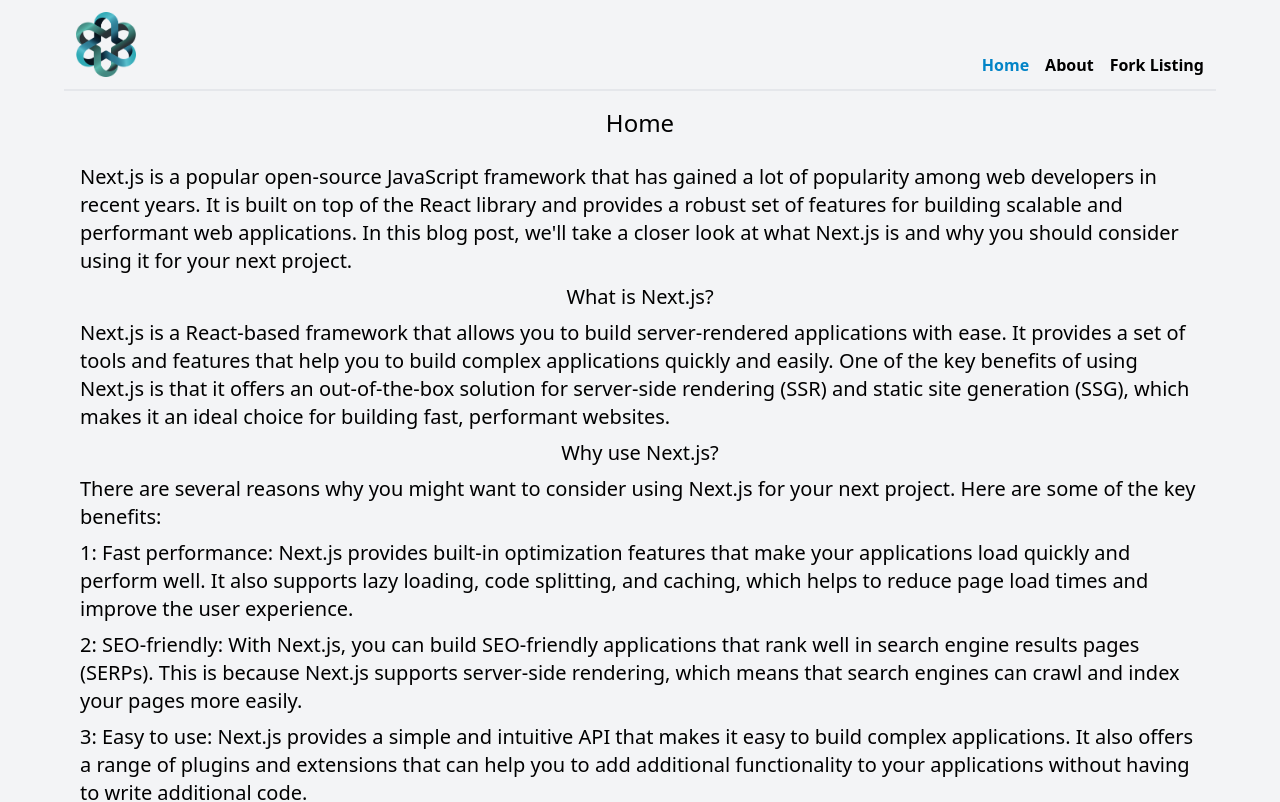
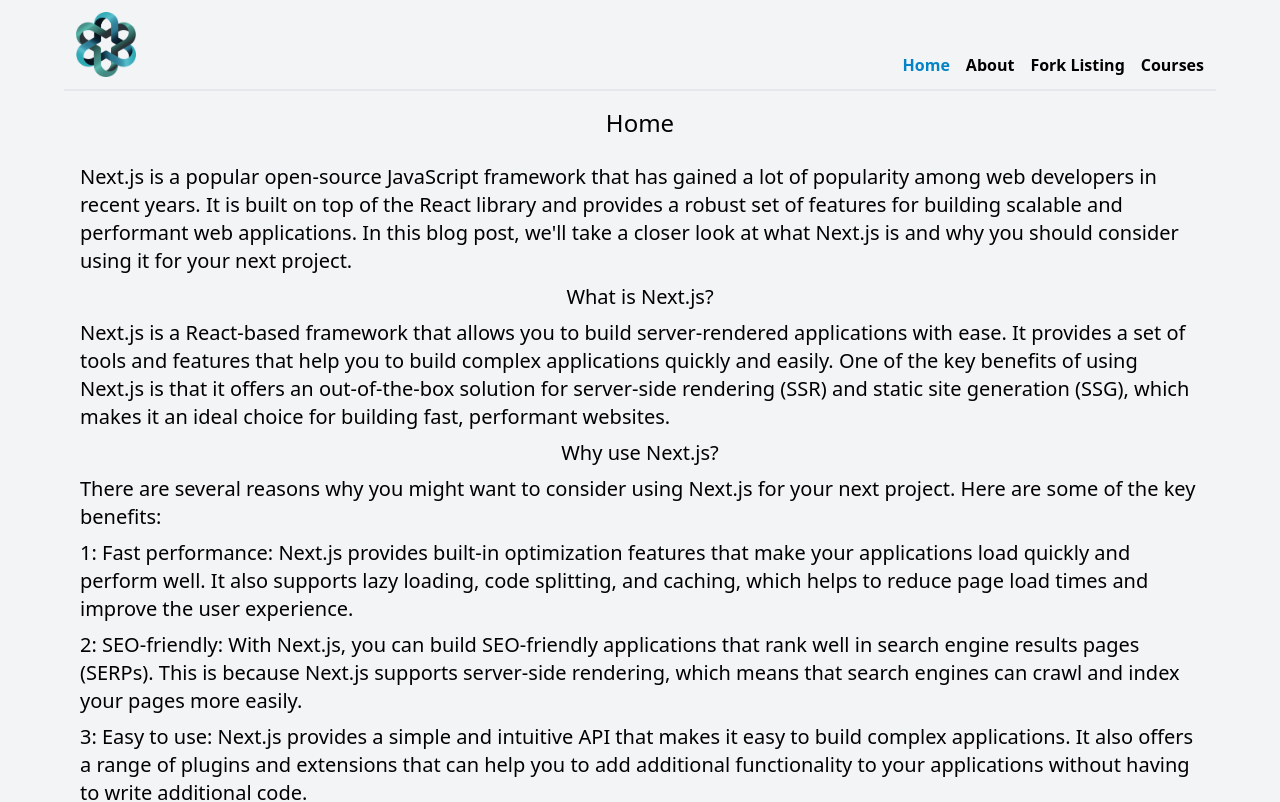
Before and after one commit to sameetghouri/Next-ListApp, a Next.js app: page / in a window 1280 px wide. Shown: the top 802 px of the page. Built offline with nearby package versions, Linux system fonts and the light colour scheme.

Commit message:
modified

```diff
--- /dev/null
+++ b/app/api/courses/dta.json
@@ -0,0 +1,37 @@
+[
+  {
+    "id": 1,
+    "title": "React Front To Back",
+    "description": "Learn Modern React, Including Hooks, Context API, Full Stack MERN & Redux By Building Real Life Projects.",
+    "link": "https://www.traversymedia.com/Modern-React-Front-To-Back-Course",
+    "level": "Beginner"
+  },
+  {
+    "id": 2,
+    "title": "Node.js API Masterclass",
+    "description": "Build an extensive RESTful API using Node.js, Express, and MongoDB",
+    "link": "https://www.traversymedia.com/node-js-api-masterclass",
+    "level": "Intermediate"
+  },
+  {
+    "id": 3,
+    "title": "Modern JavaScript From The Beginning",
+    "description": "37 hour course that teaches you all of the fundamentals of modern JavaScript.",
+    "link": "https://www.traversymedia.com/modern-javascript-2-0",
+    "level": "All Levels"
+  },
+  {
+    "id": 4,
+    "title": "Next.js Dev To Deployment",
+    "description": "Learn Next.js by building a music event website and a web dev blog as a static website",
+    "link": "https://www.traversymedia.com/next-js-dev-to-deployment",
+    "level": "Intermediate"
+  },
+  {
+    "id": 5,
+    "title": "50 Projects in 50 Days",
+    "description": "Sharpen your skills by building 50 quick, unique & fun mini projects.",
+    "link": "https://www.traversymedia.com/50-Projects-In-50-Days",
+    "level": "Beginner"
+  }
+]
--- /dev/null
+++ b/app/api/courses/route.js
@@ -0,0 +1,22 @@
+
+import courses from './dta.json';
+import { NextResponse } from 'next/server';
+import { v4 as uuidv4 } from 'uuid';
+export async function GET(request) {
+   // return new Response(JSON.stringify(courses))
+   return NextResponse.json(courses )
+  }
+
+
+export async function POST(request) {
+   const {title,description,level,link} =await request.json();
+   const newCourse = {
+      id:uuidv4(),
+      title,
+      description,
+      level,
+      link
+     }
+   courses.push(newCourse)
+   return NextResponse.json(courses)
+}
--- /dev/null
+++ b/app/api/courses/search/route.js
@@ -0,0 +1,14 @@
+
+import courses from '../dta.json';
+import { NextResponse } from 'next/server';
+export async function GET(request) {
+
+    const {searchParams} = new URL(request.url)
+    //console.log(searchParams)
+    //console.log(searchParams.get('query'))
+    //console.log(searchParams.get('name'))
+    const query = searchParams.get('query')
+    const filteredCourses = courses.filter((course) =>
+    course.title.toLowerCase().includes(query.toLowerCase())) //shows the only course which matches the query
+   return NextResponse.json(filteredCourses)
+  }
--- /dev/null
+++ b/app/courses/page.js
@@ -0,0 +1,29 @@
+"use client"
+import { useState,useEffect } from "react";
+import Link from "next/link";
+import Courses from "@/components/Courses";
+import CourseSearch from "@/components/courseSearch";
+
+const courses =() => {
+    const [cores, setcores]= useState([]);
+
+        useEffect ( ()=>{
+        const fetchCourse = async () =>{
+        const res = await fetch('/api/courses')
+        const data = await res.json()
+        setcores(data)
+        }
+        fetchCourse();
+        },[])
+
+    return (
+
+        <div className="flex flex-col  items-center">
+            <h1>Welcome To The Courses</h1>
+        <CourseSearch getSearchResults={(result)=> setcores(result)}/> // This is a callback Funtion
+        <Courses dta={cores}/>
+        </div>
+     );
+}
+
+export default courses ;
--- a/app/forks/[id]/page.js
+++ b/app/forks/[id]/page.js
@@ -1,15 +1,10 @@
-export const getStaticPaths = async () => {
+export const generateStaticParams = async () => {
     const res = await fetch('https://jsonplaceholder.typicode.com/users');
     const fdata = await res.json();
-    const paths = fdata.map(item => {
-        return {
-            params: {id: item.id.toString()}
-        }
-    })
-    return {
-        paths,
-        fallback: false
-    }
+
+    return fdata.map(item => ({id: item.id.toString()})
+        )
+
 }
 
 const Details = async(props) => {
@@ -25,9 +20,6 @@ const Details = async(props) => {
         <p className="text-lg">{`Website: ${udata?.website}` }</p>
         <p className="text-lg">{`City: ${udata?.address.city}` }</p>
 
-
-
-
         </div>
     </div> );
 }
--- a/app/page.js
+++ b/app/page.js
@@ -1,3 +1,4 @@
+
 import { Inter } from 'next/font/google'
 import Link from 'next/link'
 import Head from 'next/head'
--- /dev/null
+++ b/components/Courses.js
@@ -0,0 +1,20 @@
+import Link from "next/link";
+
+const  Courses = ({dta}) => {
+
+    return (
+    <>
+    {dta.map((item) => (
+        <div  key={item.id} className="p-2 my-2 w-10/12 rounded bg-slate-200  hover:bg-cyan-600 hover:text-gray-100 hover:scale-105 transition duration-300">
+            <h2>{item.title}</h2>
+            <small>Level:{item.level}</small>
+            <p >{item.description}</p>
+            <Link className="font-bold" href={item.link}>
+                Go to Course
+            </Link>
+        </div>
+    ))}
+    </> );
+}
+
+export default Courses;
--- a/components/Nav.js
+++ b/components/Nav.js
@@ -13,6 +13,7 @@ const Nav = () => {
         <Link href="/" className={`${path==="/" ? "text-sky-600 font-semibold" : "hover:text-sky-600 font-semibold"}`}>Home</Link>
         <Link href="/about" className={`${path==="/about" ? "text-sky-600 font-semibold" : "hover:text-sky-600 font-semibold"}`} >About</Link>
         <Link href="/forks" className={`${path==="/forks" ? "text-sky-600 font-semibold" : "hover:text-sky-600 font-semibold"}`}>Fork Listing</Link>
+        <Link href="/courses" className={`${path==="/courses" ? "text-sky-600 font-semibold" : "hover:text-sky-600 font-semibold"}`}>Courses</Link>
 
     </nav>);
 }
--- a/package.json
+++ b/package.json
@@ -12,7 +12,8 @@
     "framer-motion": "^10.8.5",
     "next": "13.2.3",
     "react": "18.2.0",
-    "react-dom": "18.2.0"
+    "react-dom": "18.2.0",
+    "uuid": "^9.0.0"
   },
   "devDependencies": {
     "autoprefixer": "^10.4.14",
```
Also changed, not shown: app/api/hello/route.js (line endings or trailing spaces), 1 other file (tests, documents, lock files or other folders).
